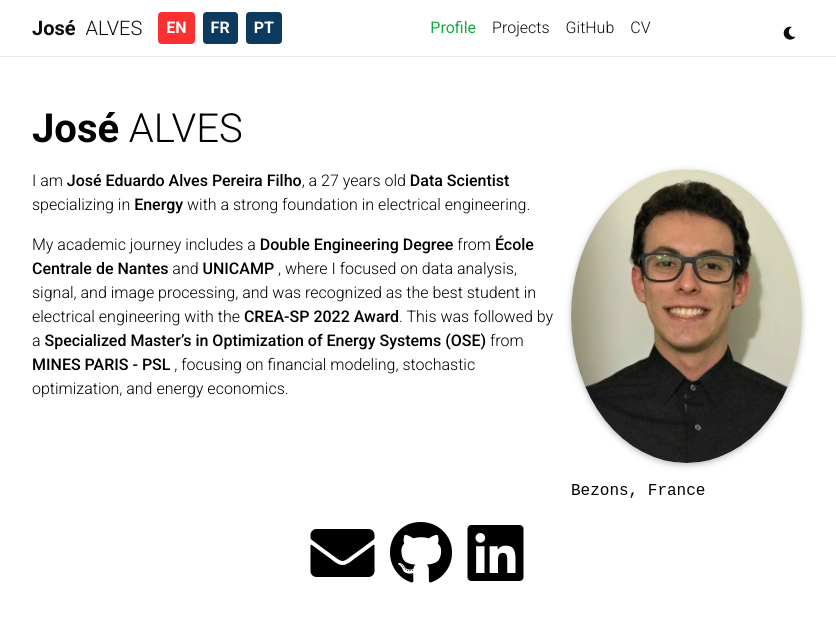
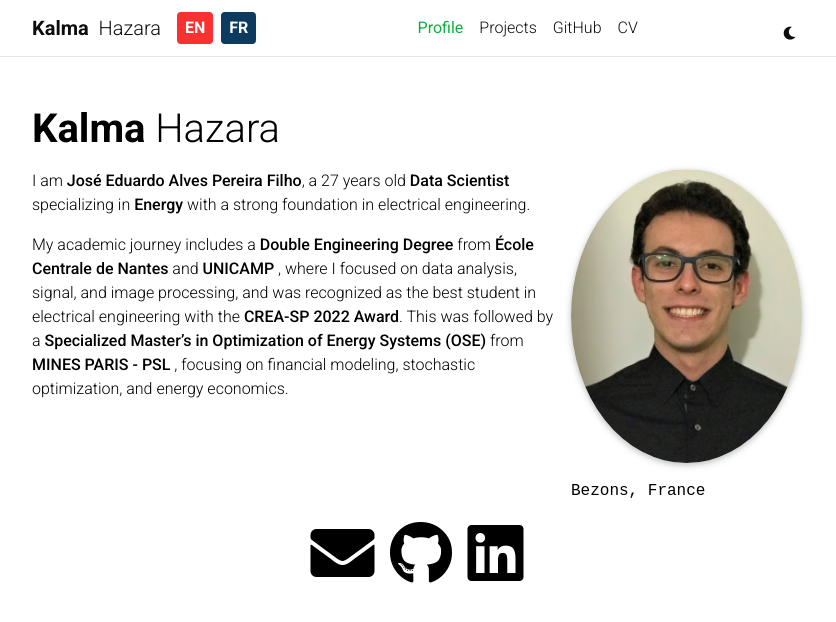
Before and after one commit to kalmahj/kalmahj.github.io, a Jekyll site: the page built from _pages/en/about.md, in a window 1280 px wide. Shown: the top 622 px of the page, without its empty margins (223-1059 px from the left). Built offline with Jekyll 4.4.1, drawn with Linux system fonts in a browser that asks for light colours; full-size pictures stand in for the smaller copies a plugin makes; comment, search, counter and statistics services are not loaded; a style sheet for code colours, icons or effects is not loaded.

Commit message:
Update _config.yml

```diff
--- a/_config.yml
+++ b/_config.yml
@@ -6,10 +6,10 @@
 # -----------------------------------------------------------------------------
 
 title: blank # the website title (if blank, full name will be used instead)
-first_name: José # the first name
+first_name: Kalma # the first name
 middle_name:
-last_name: ALVES # the last name
-email: jeduapf@gmail.com
+last_name: Hazara # the last name
+email: kalma.joebhaar@gmail.com
 description: # > # the ">" symbol means to ignore newlines until "footer_text:"
 
 # footer_text: >
@@ -20,13 +20,14 @@
 
 # lang: en # the language of your site (for example: en, fr, cn, ru, etc.)
 
-languages: ["en", "fr", "pt"]   # <--- ADD THIS
+languages: ["en", "fr", "id", "nl"]   # <--- ADD THIS
 default_lang: "en"              # <--- optional: choose your default
-icon: cartoon_me.png  # the emoji used as the favicon (alternatively, provide image name in /assets/img/)
+icon: cartoon_me.png  # this is the icon of the website on top on the tab
+# you need to put the images in assets/img by dragging and dropping it
 
 
-repository: kalmahj/kalmahazara.github.io
-url: https://kalmahazara.github.io # the base hostname & protocol for your site
+repository: kalmahj/kalmahj.github.io
+url: https://kalmahj.github.io # the base hostname & protocol for your site
 baseurl: # the subpath of your site, e.g. /blog/
 last_updated: true # set to true if you want to display last updated in the footer
 impressum_path:  # set to path to include impressum link in the footer, use the same path as permalink in a page, helps to conform with EU GDPR
@@ -55,7 +56,7 @@
 # Layout
 # -----------------------------------------------------------------------------
 
-navbar_fixed: true
+navbar_fixed: true # navigation bar on top of my website where I can view my different sections
 footer_fixed: true
 
 # Dimensions
@@ -75,10 +76,10 @@
 # Social integration
 # -----------------------------------------------------------------------------
 
-github_username: jeduapf # your GitHub user name
+github_username: kalmahj # your GitHub user name
 gitlab_username: # your GitLab user name
 twitter_username: # your Twitter handle
-linkedin_username: jeduapf # your LinkedIn user name
+linkedin_username: kalmahj # your LinkedIn user name
 scholar_userid: # your Google Scholar ID
 semanticscholar_id: # your Semantic Scholar ID
 whatsapp_number: # your WhatsApp number (full phone number in international format. Omit any zeroes, brackets, or dashes when adding the phone number in international format.)
```
